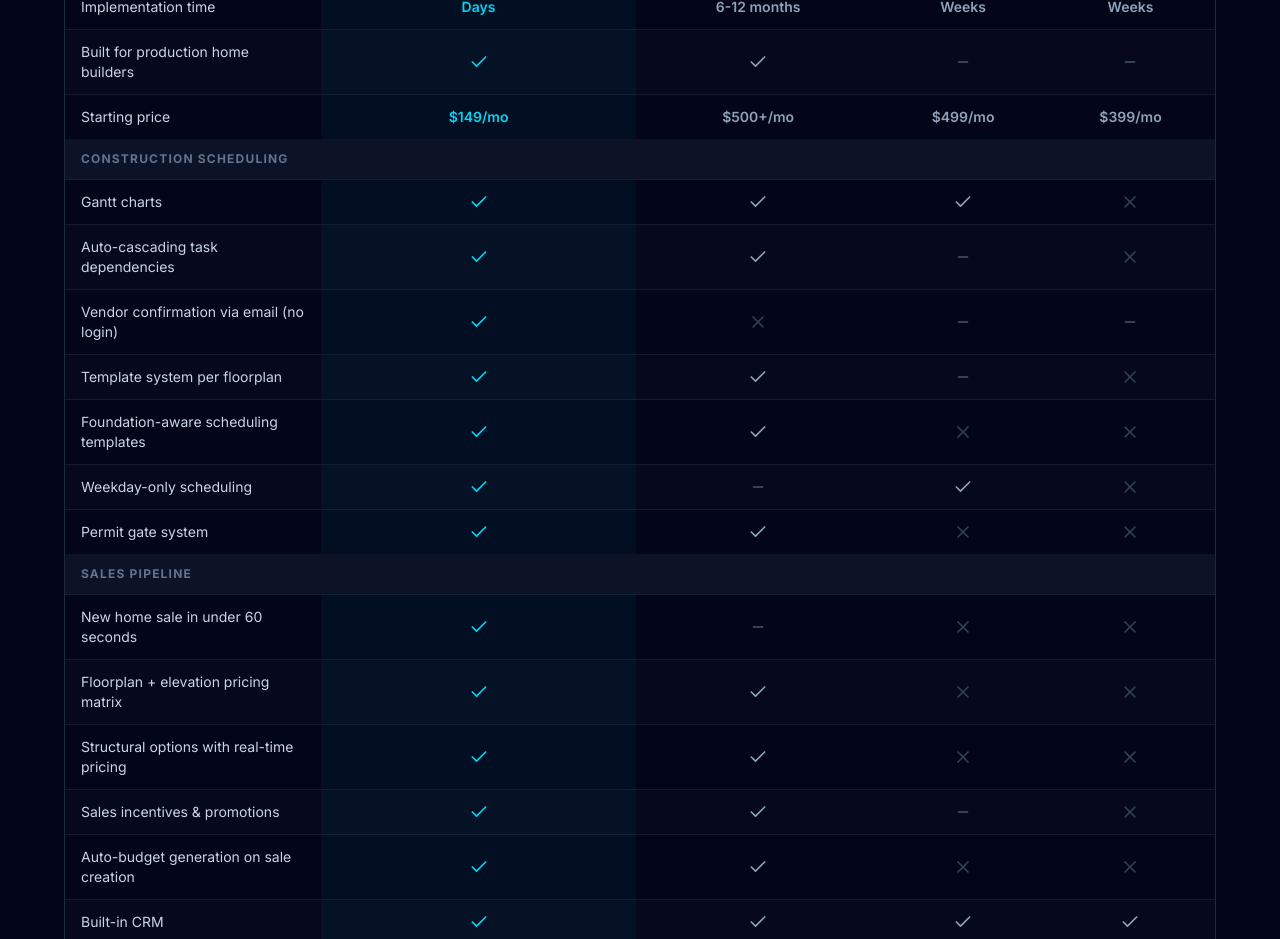
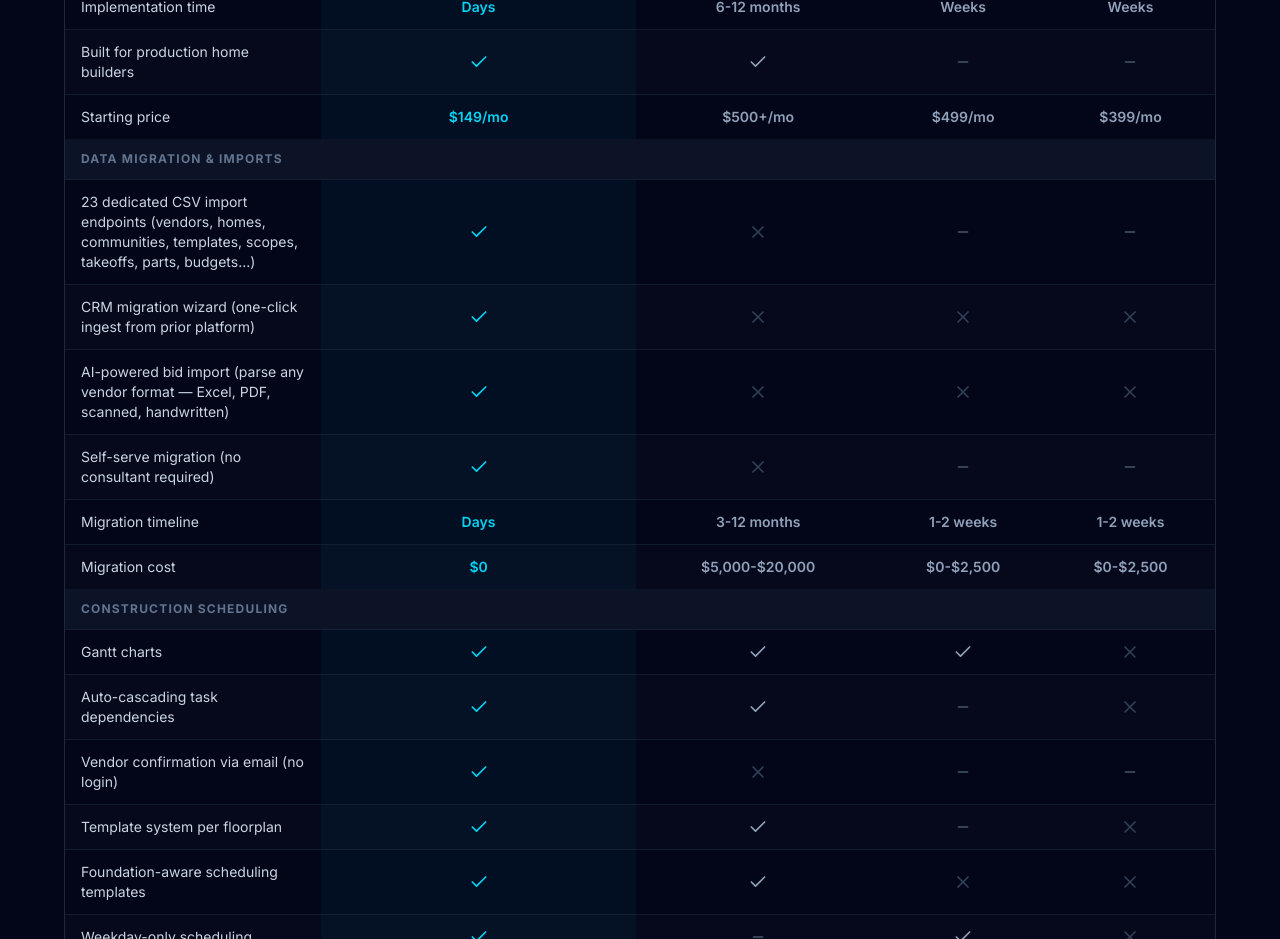
Before and after one commit to Scootermcgavin121/cornerstone-marketing-v2, a Next.js app: page /compare in a window 1280 px wide. Shown: the part 1740-2679 px from the top of the page. Built offline with nearby package versions, Linux system fonts and the light colour scheme.

Commit message:
feat(migration): tell the world about 23 CSV import endpoints + CRM migration wizard

```diff
--- a/src/app/blog/migrating-from-buildertrend-to-cornerstone/page.tsx
+++ b/src/app/blog/migrating-from-buildertrend-to-cornerstone/page.tsx
@@ -121,7 +121,8 @@ export default function MigratingFromBuildertrendPage() {
           <p className="text-xl text-slate-300 font-light">
             Most production home builders can complete a full migration from Buildertrend to Cornerstone PM in
             3–5 business days — with no data loss, no IT contractor, and no interruption to active builds.
-            Here&apos;s exactly how to do it.
+            Cornerstone ships <strong className="text-white">23 dedicated CSV import endpoints</strong> and a CRM migration wizard that
+            routes through 17 of them in a single guided flow. Here&apos;s exactly how to do it.
           </p>
 
           <p>
--- a/src/app/buildertrend-alternative/page.tsx
+++ b/src/app/buildertrend-alternative/page.tsx
@@ -43,7 +43,7 @@ const faqItems: FAQItem[] = [
   },
   {
     q: "Can I migrate from Buildertrend to Cornerstone PM?",
-    a: "Yes. Cornerstone PM includes a Buildertrend migration tool that imports schedules, vendors, jobs, and templates with smart column mapping. Most migrations complete in under a day. White-glove migration is available on Pro and Pro+ plans.",
+    a: "Yes — Cornerstone PM ships with 23 dedicated CSV import endpoints (vendors, homes, communities, schedule templates, design categories, floorplans, scopes, takeoffs, parts catalog, budgets, warranties, users, and more) plus a CRM migration wizard that orchestrates the whole thing. Most Buildertrend migrations complete in under a day, self-serve. White-glove migration is available on Pro and Pro+ plans.",
   },
   {
     q: "Does Cornerstone PM have everything Buildertrend has?",
--- a/src/app/buildpro-alternative/page.tsx
+++ b/src/app/buildpro-alternative/page.tsx
@@ -42,7 +42,7 @@ const faqItems: FAQItem[] = [
   },
   {
     q: "How long does migration from BuildPro take?",
-    a: "Most BuildPro migrations to Cornerstone PM complete in under a week. Cornerstone's import tooling supports BuildPro exports, NEWSTAR, MarkSystems, and any Excel-based system using a smart column mapper. White-glove migration is available on the Pro and Pro+ plans.",
+    a: "Most BuildPro migrations to Cornerstone PM complete in under a week, self-serve. Cornerstone ships with 23 dedicated CSV import endpoints — vendors, homes, communities, schedule templates, master tasks, scopes, takeoffs, parts catalog, budgets, warranties, design categories, floorplans, and more — plus a CRM migration wizard that routes through 17 of them in one guided flow. Supports BuildPro exports, NEWSTAR, MarkSystems, and any Excel-based system. AI bid import handles whatever doesn't fit a CSV — upload any vendor format (Excel, PDF, scanned, handwritten) and Cornerstone parses it. White-glove migration available on Pro and Pro+ plans.",
   },
   {
     q: "What about BuildPro's options engine? Does Cornerstone match it?",
--- a/src/app/compare/page.tsx
+++ b/src/app/compare/page.tsx
@@ -25,6 +25,17 @@ const rows: { category: string; features: { label: string; values: CellValue[] }
       { label: "Implementation time", values: ["Days", "6-12 months", "Weeks", "Weeks"] },
       { label: "Built for production home builders", values: [YES, YES, PARTIAL, PARTIAL] },
       { label: "Starting price", values: ["$149/mo", "$500+/mo", "$499/mo", "$399/mo"] },
+    ],
+  },
+  {
+    category: "Data Migration & Imports",
+    features: [
+      { label: "23 dedicated CSV import endpoints (vendors, homes, communities, templates, scopes, takeoffs, parts, budgets...)", values: [YES, NO, PARTIAL, PARTIAL] },
+      { label: "CRM migration wizard (one-click ingest from prior platform)", values: [YES, NO, NO, NO] },
+      { label: "AI-powered bid import (parse any vendor format — Excel, PDF, scanned, handwritten)", values: [YES, NO, NO, NO] },
+      { label: "Self-serve migration (no consultant required)", values: [YES, NO, PARTIAL, PARTIAL] },
+      { label: "Migration timeline", values: ["Days", "3-12 months", "1-2 weeks", "1-2 weeks"] },
+      { label: "Migration cost", values: ["$0", "$5,000-$20,000", "$0-$2,500", "$0-$2,500"] },
     ],
   },
   {
--- a/src/app/newstar-alternative/page.tsx
+++ b/src/app/newstar-alternative/page.tsx
@@ -13,7 +13,7 @@ export const metadata = {
 
 const comparisonRows = [
   { feature: "Implementation cost", cornerstone: "$0", newstar: "$25k-$100k+", note: "NEWSTAR requires extensive consultant-led implementation." },
-  { feature: "Time to operational", cornerstone: "Days", newstar: "3-12 months", note: "Cornerstone: import templates, go live in a week." },
+  { feature: "Time to operational", cornerstone: "Days", newstar: "3-12 months", note: "Cornerstone: 23 CSV import endpoints + CRM migration wizard. Self-serve in days." },
   { feature: "Starting monthly price", cornerstone: "$149", newstar: "Enterprise quote", note: "NEWSTAR pricing is custom and not publicly listed." },
   { feature: "Per-user fees", cornerstone: "Unlimited users", newstar: "Per-seat", note: "Cornerstone: no per-seat pricing on any plan." },
   { feature: "Built for small-to-mid builders", cornerstone: true, newstar: false, note: "NEWSTAR is designed for top-100 enterprise home builders." },
@@ -48,7 +48,7 @@ const faqItems: FAQItem[] = [
   },
   {
     q: "Does Cornerstone PM support BuildPro and MarkSystems migrations too?",
-    a: "Yes. The same migration tooling that supports NEWSTAR exports also supports BuildPro, MarkSystems, and any Excel-based system using a smart column mapper. White-glove migration is available on Pro and Pro+ plans.",
+    a: "Yes. Cornerstone ships 23 dedicated CSV import endpoints (vendors, homes, communities, schedule templates, master tasks, scopes, takeoffs, parts catalog, budgets, design categories, floorplans, warranties, users, and more) and a CRM migration wizard that orchestrates 17 of them in a single guided flow. The same tooling that ingests NEWSTAR exports also handles BuildPro, MarkSystems, and any Excel-based system. AI bid import covers anything that doesn't fit a CSV — upload PDFs, scans, even handwritten quotes. White-glove migration available on Pro and Pro+ plans.",
   },
   {
     q: "What about NEWSTAR's options engine? Does Cornerstone match it?",
```
